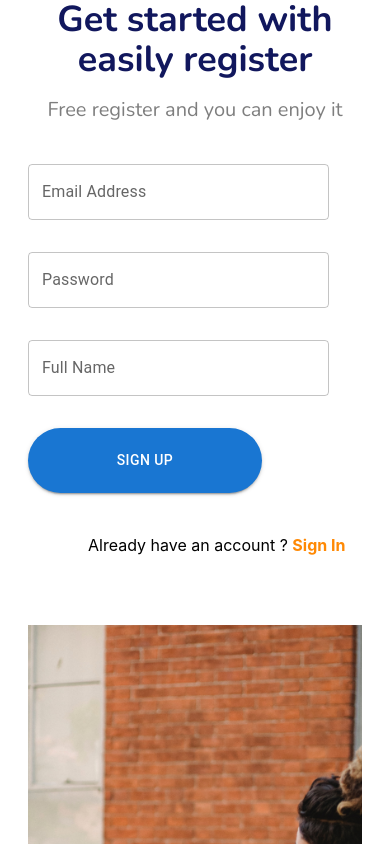
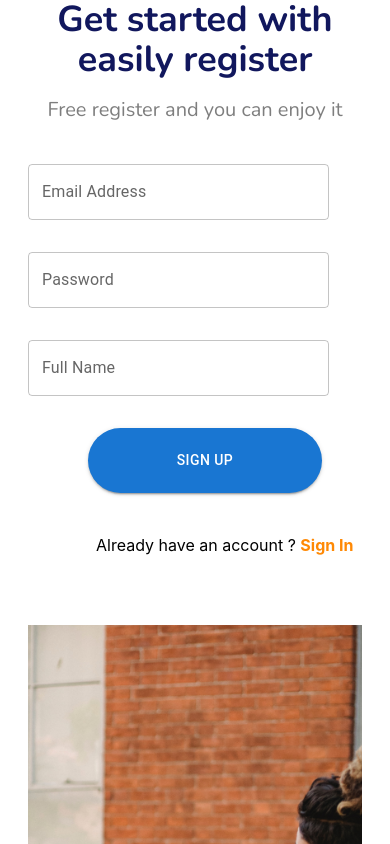
Before and after one commit to shahjalalrafid-dev/mini-chat-drift, a React (Vite) app: page / in a window 390 px wide. Shown: the top 844 px of the page. Built offline with nearby package versions, Linux system fonts and the light colour scheme.

Commit message:
Responsive Part Done

```diff
--- a/src/pages/Registration.jsx
+++ b/src/pages/Registration.jsx
@@ -20,8 +20,11 @@ const Registration = () => {
                 <div className='w-[90%] lg:w-[70%]'>
                 <TextField className=' w-full mb-8!' id="outlined-basic" label="Full Name" variant="outlined" />
                 </div>
-                <Button variant="contained" className='w-[70%]! py-5! rounded-full! '>Sign Up</Button>
-                <p className='mt-10 text-left ml-15'>Already have an account ? <span className='text-orange-400 font-bold cursor-pointer' >Sign In</span> </p>
+
+                <Button variant="contained" className='w-[70%]! py-5! ml-15! lg:ml-0! rounded-full!'>Sign Up</Button>
+
+
+                <p className='mt-10 text-left ml-17 '>Already have an account ? <span className='text-orange-400 font-bold cursor-pointer' >Sign In</span> </p>
             </div>
             <div>
                 <img className='w-full h-screen object-cover' src= {RegistrationImage} alt="Registration Image" />
```
